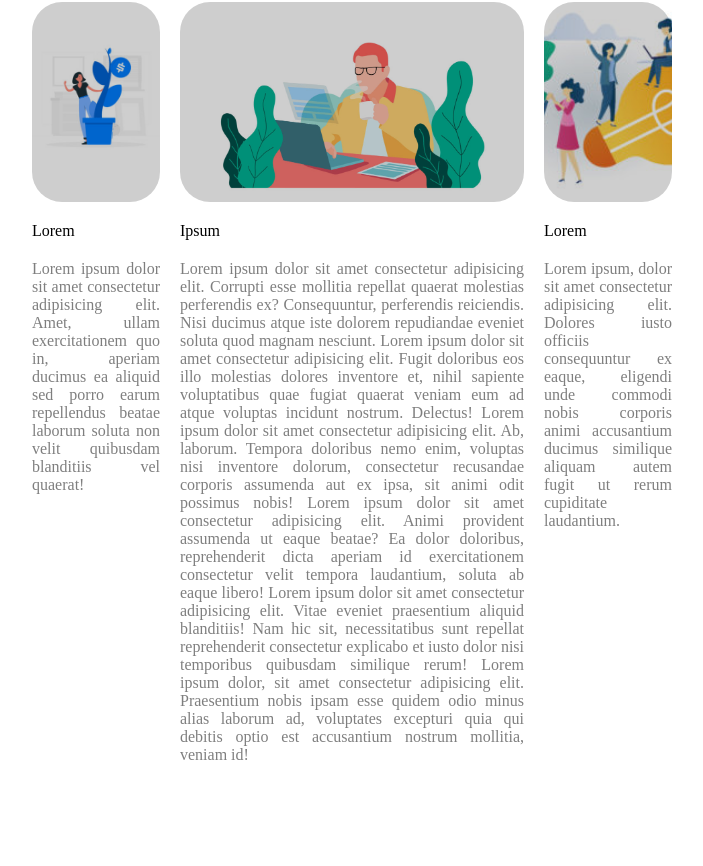
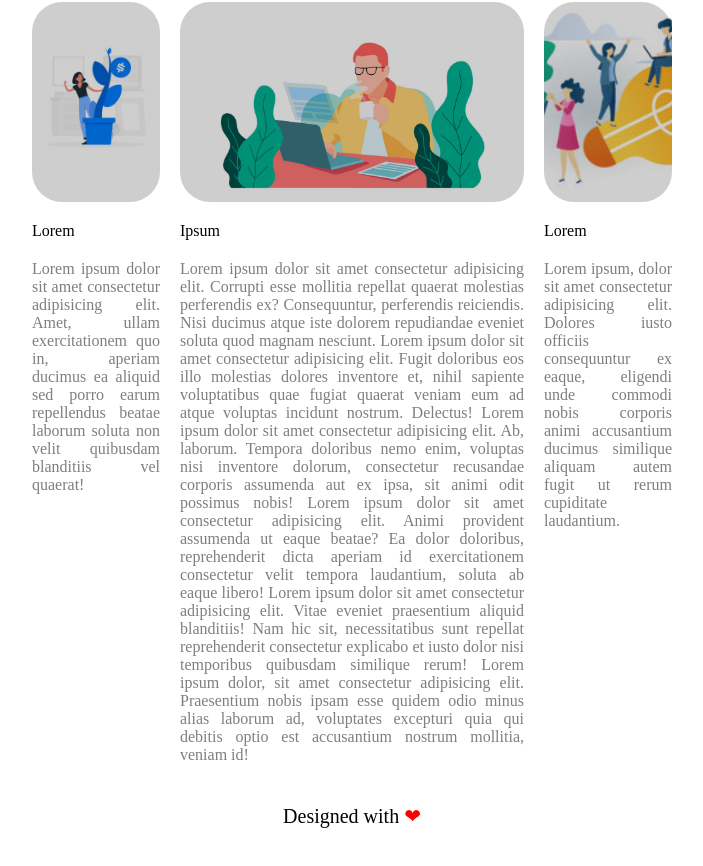
Before and after one commit to StefanoMRC/htmlcss-wp, a plain HTML site: page index.html in a window 1280 px wide. Shown: the part 881-1747 px from the top of the page, without its empty margins (288-991 px from the left). Before the commit the page ends 1665 px from the top, so only its background shows below. Drawn offline with Linux system fonts and the light colour scheme.

Commit message:
fine esercizio

```diff
--- a/asset/css/style.css
+++ b/asset/css/style.css
@@ -170,3 +170,12 @@ span p{
 footer{
     width: 100%;
 }
+.DWL{
+    text-align: center;
+    font-size: 20px;
+    padding-bottom: 40px;
+    padding-top: 20px;
+}
+.cuore{
+    color: red;
+}
--- a/index.html
+++ b/index.html
@@ -84,8 +84,9 @@
         </section>
     </main>
     <footer>
-
+        <p class="DWL">
+            Designed with <span class="cuore">&#10084;</span>
+        </p>
     </footer>
-
 </body>
 </html>
```
